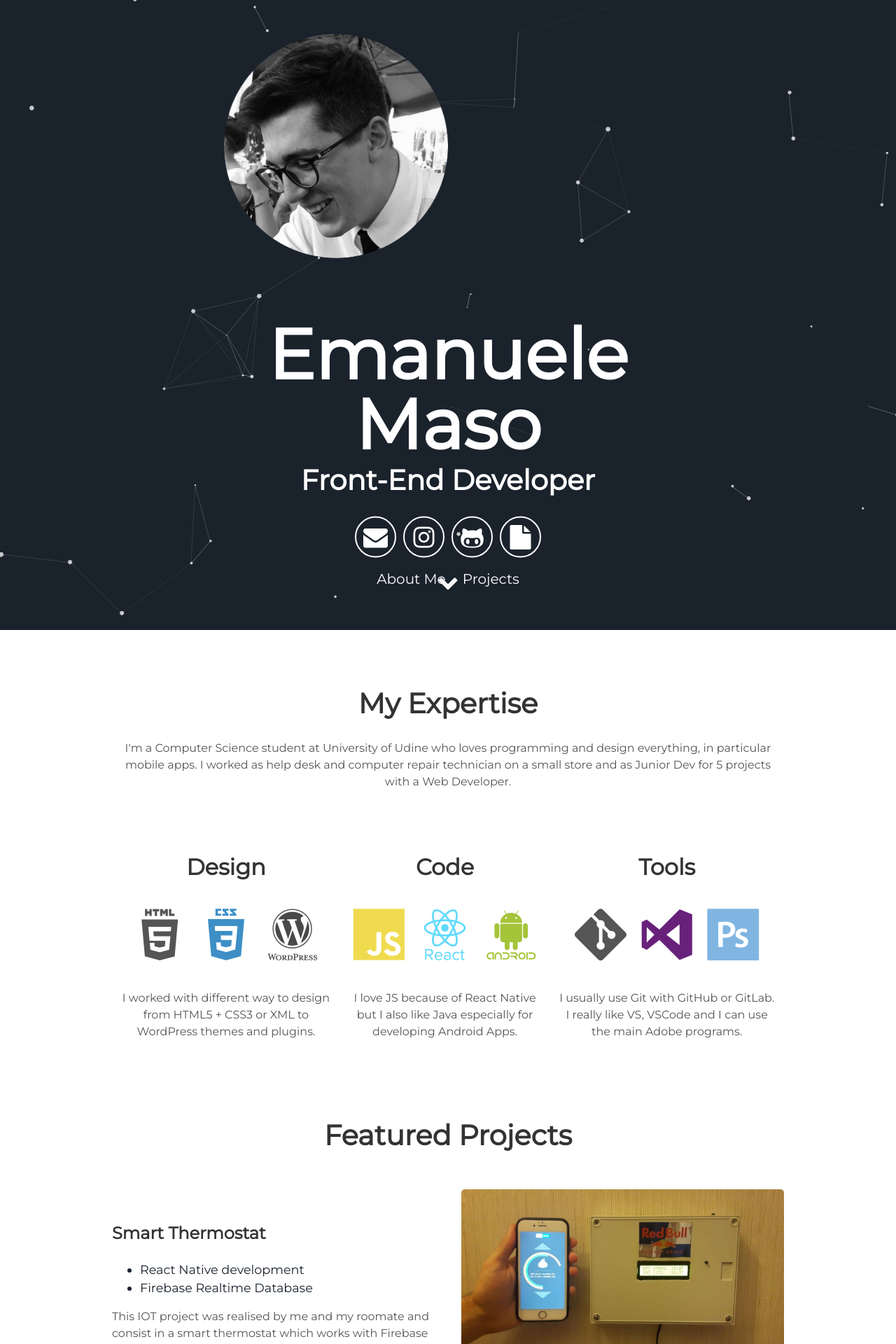
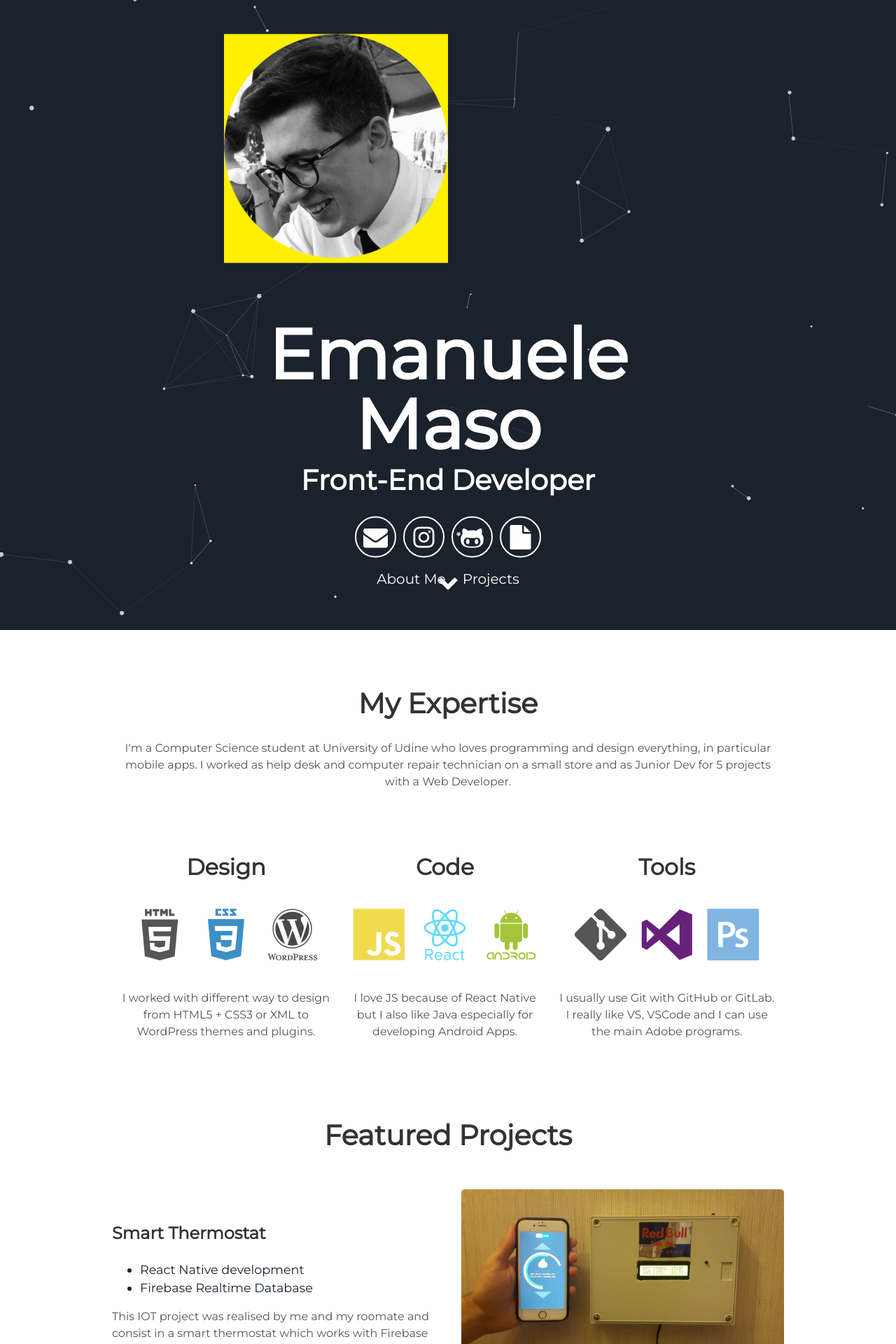
Before and after one commit to ClarkStoro/clarkstoro.github.io, a Jekyll site: the page built from index.html, in a window 1280 px wide. Shown: the top 1920 px of the page at 70% size. Built offline with Jekyll 4.4.1, drawn with Linux system fonts in a browser that asks for light colours.

Commit message:
Update header.html

```diff
--- a/_includes/header.html
+++ b/_includes/header.html
@@ -1,7 +1,7 @@
 <div id="particles-js">
   <div class="header">
 
-      <div class="headerPhoto" style="width: 50%; height: 50%;">
+      <div class="headerPhoto" style="width: 50%; height: 50%; background-color: #fff000">
         <img alt="ema" class="photo" src="{{ "/assets/img/EmanueleMaso.png"}}"  style="width: 100%";"/>
       </div>
 
```
